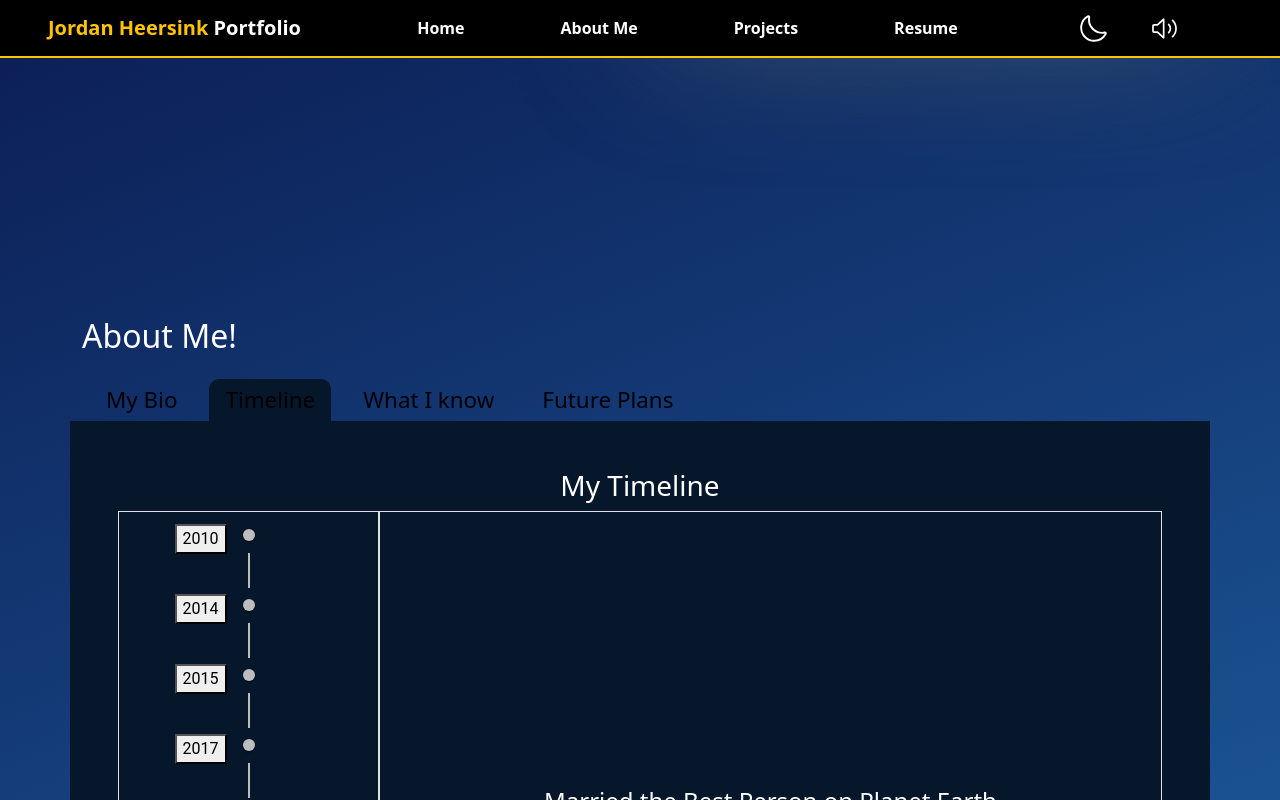
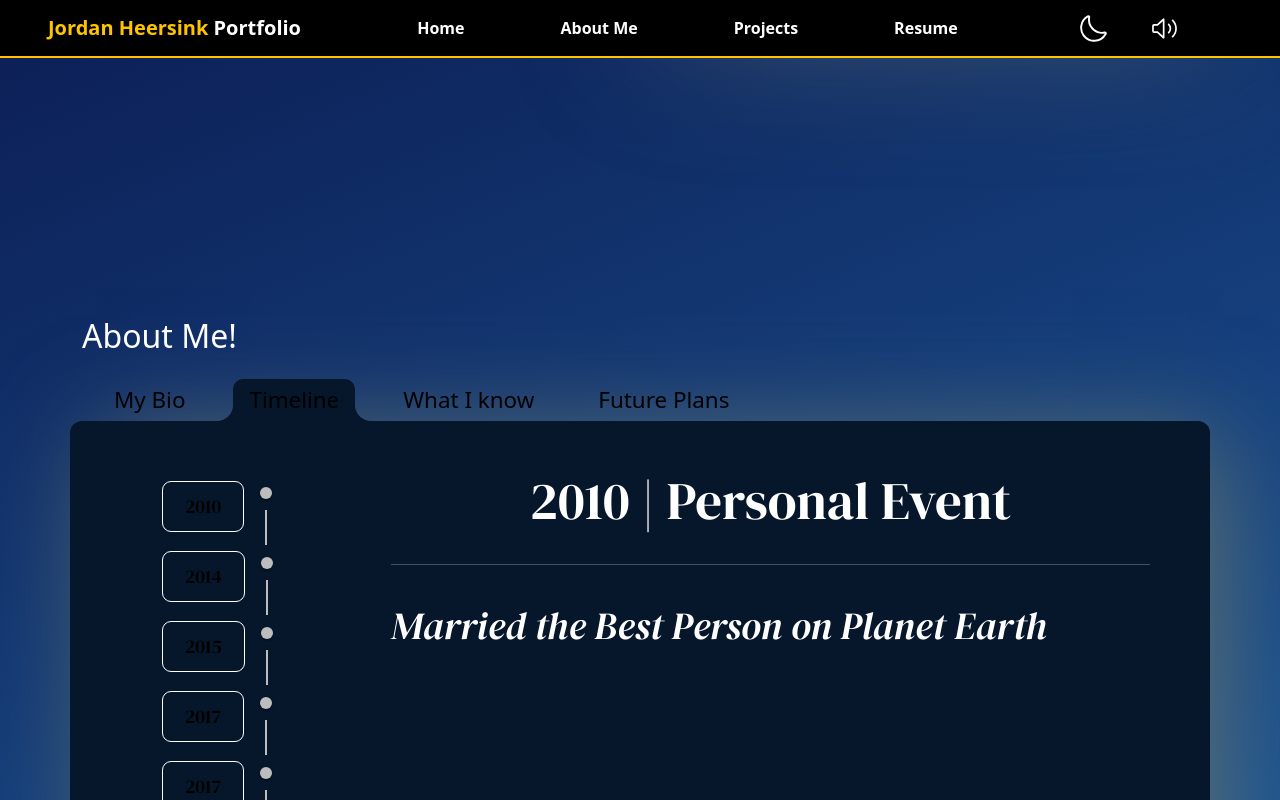
Before and after one commit to jheersink8/Portfolio-jrh, a React (Vite) app in the folder Portfolio-JRH/: page / in a window 1280 px wide. Both pictures are taken after a click on the button "Timeline". Shown: the part 715-1515 px from the top of the page. Built offline with nearby package versions, Linux system fonts and the light colour scheme.

Commit message:
Applied more style to about me section. Specifically timeline.

```diff
--- a/Portfolio-JRH/index.html
+++ b/Portfolio-JRH/index.html
@@ -3,7 +3,11 @@
   <head>
     <meta charset="UTF-8" />
     <meta name="viewport" content="width=device-width, initial-scale=1.0" />
-    <title>JRH Portfolio</title>
+
+    <link rel="preconnect" href="https://fonts.googleapis.com">
+    <link rel="preconnect" href="https://fonts.gstatic.com" crossorigin>
+    <link href="https://fonts.googleapis.com/css2?family=DM+Serif+Display:ital@0;1&display=swap" rel="stylesheet">
+     <title>JRH Portfolio</title>
   </head>
   <body>
     <div id="root"></div>
--- a/Portfolio-JRH/src/App.jsx
+++ b/Portfolio-JRH/src/App.jsx
@@ -1,6 +1,7 @@
 import '../src/assets/css/App.css';
 import '../src/assets/css/themeStyle.css';
 import '../src/assets/css/style.css';
+import '../src/assets/css/animationStyle.css';
 
 import Nav from './components/Nav/Nav'
 import Welcome from './components/Portfolio/Welcome'
--- a/Portfolio-JRH/src/assets/css/animationStyle.css
+++ b/Portfolio-JRH/src/assets/css/animationStyle.css
@@ -0,0 +1 @@
+/* ABOUT ME */
--- a/Portfolio-JRH/src/assets/css/style.css
+++ b/Portfolio-JRH/src/assets/css/style.css
@@ -13,15 +13,61 @@
     }
 }
 
+/* WELCOME */
+/* Img shadow */
+.shadowMe {
+    box-shadow: 10px 10px 150px 10px #5c7070;
+}
+
 /* ABOUT ME */
 /* About Me Button Design */
-.darkAboutButton, .lightAboutButton {
+.darkAboutButton,
+.lightAboutButton {
     font-size: 1.4rem;
-    border-top: 2px  ;
-    border-right: 2px  ;
-    border-left: 2px  ;
+    border-top: 2px;
+    border-right: 2px;
+    border-left: 2px;
     border-top-right-radius: 10px;
     border-top-left-radius: 10px;
     background-color: transparent;
     border: none;
 }
+
+.darkAboutButton.active,
+.lightAboutButton.active {
+    position: relative;
+}
+
+.darkAboutButton.active::before,
+.lightAboutButton.active::before,
+.darkAboutButton.active::after,
+.lightAboutButton.active::after {
+    --border-radius: 1rem;
+    content: '';
+    position: absolute;
+    width: var(--border-radius);
+    height: var(--border-radius);
+    bottom: 0;
+}
+
+.darkAboutButton.active::before,
+.lightAboutButton.active::before {
+    left: calc(var(--border-radius) * -1);
+    border-radius: 0 0 100vw 0;
+}
+
+.darkAboutButton.active::after,
+.lightAboutButton.active::after {
+    right: calc(var(--border-radius) * -1);
+    border-radius: 0 0 0 100vw;
+}
+
+.darkComponentBackground,
+.lightComponentBackground {
+    border-radius: 12px;
+}
+
+/* Shadow Box */
+.shadowAbout {
+    box-shadow: 20px 20px 100px 5px #5c7070;
+}
--- a/Portfolio-JRH/src/assets/css/themeStyle.css
+++ b/Portfolio-JRH/src/assets/css/themeStyle.css
@@ -109,28 +109,29 @@
 
 /* ABOUT ME SECTION*/
 /* Buttons */
-.darkAboutButton {
-
-   }
-
-.lightAboutButton {
-
-}
-
 .darkAboutButton.inactive:hover {
     background-color: var(--pillDarkBackground);
     color: var(--pillDarkText);
 }
-
-
 .lightAboutButton.inactive:hover {
     background-color: var(--pillLightBackground);
     color: var(--pillLightText);
 }
-
 .darkAboutButton.active {
     background-color: var(--darkComponentBackground)
 }
 .lightAboutButton.active {
     background-color: var(--lightComponentBackground)
 }
+.darkAboutButton.active::before {
+    box-shadow: 5px 5px 0 5px var(--darkComponentBackground);
+}
+.lightAboutButton.active::before {
+    box-shadow: 5px 5px 0 5px var(--lightComponentBackground);
+}
+.darkAboutButton.active::after {
+    box-shadow: -5px 5px 0 5px var(--darkComponentBackground);
+}
+.lightAboutButton.active::after {
+    box-shadow: -5px 5px 0 5px var(--lightComponentBackground);
+}
--- a/Portfolio-JRH/src/assets/css/timeline.css
+++ b/Portfolio-JRH/src/assets/css/timeline.css
@@ -0,0 +1,38 @@
+.timelineTitleStyle {
+    font-family: "DM Serif Display", serif;
+    font-weight: 100;
+    font-size: 3.3rem;
+    text-align: center;
+    margin-bottom: 2rem;
+}
+
+.timelineEventStyle {
+    font-family: "DM Serif Display", serif;
+    font-weight: 100;
+    font-size: 2.4rem;
+    font-style: italic;
+    margin-top: 2rem;
+}
+
+.timelineYearButtonStyle {
+    background-color: transparent;
+    border-radius: 9px;
+    padding: 10px 22px 10px 22px;
+    font-size: 1.2rem;
+    font-family: "DM Serif Display", serif;
+}
+
+
+
+
+
+
+
+/* THEME TRANSFER */
+.timelineYearButtonStyle {
+    border: 1px solid #ffffff;
+}
+
+.timelineEventStyle {
+    color: #ffffff;
+}
--- a/Portfolio-JRH/src/components/Portfolio/AboutMe.jsx
+++ b/Portfolio-JRH/src/components/Portfolio/AboutMe.jsx
@@ -31,7 +31,7 @@ export default function AboutMe() {
     const switchButtons = buttonContent.map(button => {
         const buttonStatus = button.id === aboutContent ? 'active' : 'inactive';
         return (
-            <button onClick={() => runSwitchAbout(button.id)} key={button.id} className={`px-3 py-1 mx-2 ${aboutButtonTheme} ${buttonStatus}`}>{button.name}</button>)
+            <button onClick={() => runSwitchAbout(button.id)} key={button.id} className={`px-3 py-1 mx-3 switchButton ${aboutButtonTheme} ${buttonStatus}`}>{button.name}</button>)
     });
 
     return (
@@ -43,17 +43,16 @@ export default function AboutMe() {
                 <div className='row mb-3'>
                     <h2 className={textColor}>About Me!</h2>
                 </div>
-
                     <div className='row'>
-                    <div>
+                        <div className='switchButton'>
                             {switchButtons}
                         </div>
                     </div>
-
+                <div className='shadowAbout'>
                     <div className='row '>
-                    <div className='container'>
-                        <div className='row'>
-                            <div className={`col p-5 ${componentBackground}`} style={{ height: '700px' }}>
+                        <div className='container '>
+                            <div className='row '>
+                                <div className={`col p-5 ${componentBackground}`} style={{ height: '650px' }}>
                                     {aboutContent === 'bio' && <Bio />}
                                     {aboutContent === 'timeline' && <TimelineLayout />}
                                     {aboutContent === 'skills' && <Skills />}
@@ -63,6 +62,7 @@ export default function AboutMe() {
                         </div>
                     </div>
                 </div>
+            </div>
         </>
     )
 };
--- a/Portfolio-JRH/src/components/Portfolio/AboutMeComponents/TimelineLayout.jsx
+++ b/Portfolio-JRH/src/components/Portfolio/AboutMeComponents/TimelineLayout.jsx
@@ -21,24 +21,26 @@ export default function TimelineLayout() {
                 <TimelineDot />
                 <TimelineConnector style={{ display: `${time.lineValue}` }} />
             </TimelineSeparator>
-            <TimelineContent><button onClick={() => runYearSwitch(time.id)}>{time.year}</button></TimelineContent>
+            <TimelineContent><button className='timelineYearButtonStyle' onClick={() => runYearSwitch(time.id)}>{time.year}</button></TimelineContent>
         </TimelineItem>
     );
 
     return (
         <div>
-            <h3 style={{ textAlign: 'center' }}>My Timeline</h3>
+
             {/* Timeline */}
             <div>
                 <div className='container'>
                     <div className='row'>
-                        <div className='col-3 border'>
+                        <div className='col-3'>
                             <Timeline position="left">
                                 {listItems}
                             </Timeline>
                         </div>
-                        <div className='col-9 border d-flex align-items-center justify-content-center' >
-                            <h4 >{timeline[index].event}</h4>
+                        <div className='col-9 ' >
+                            <h4 className='timelineTitleStyle'>{timeline[index].year} | {timeline[index].category} Event</h4>
+                            <hr />
+                            <p className='timelineEventStyle'>{timeline[index].event}</p>
                         </div>
                     </div>
                 </div>
--- a/Portfolio-JRH/src/components/Portfolio/Welcome.jsx
+++ b/Portfolio-JRH/src/components/Portfolio/Welcome.jsx
@@ -30,12 +30,12 @@ export default function Welcome() {
 
                         {/* Headshot */}
                         <div className='col-lg-6 p-0' >
-                            <img className='img-fluid mx-auto d-block '
+                            <img className='img-fluid mx-auto d-block shadowMe'
                                 src='\src\assets\images\lightHeadshot.jpg'
                                 alt='Jordan Heersink Headshot'
-                           width='90%'
+                                width='90%'
 
-                                style={{ boxShadow: '10px 10px 150px 10px #5c7070' }}
+
 
                             ></img>
                         </div>
```
Lines whose indentation alone changed are shown as unchanged.
